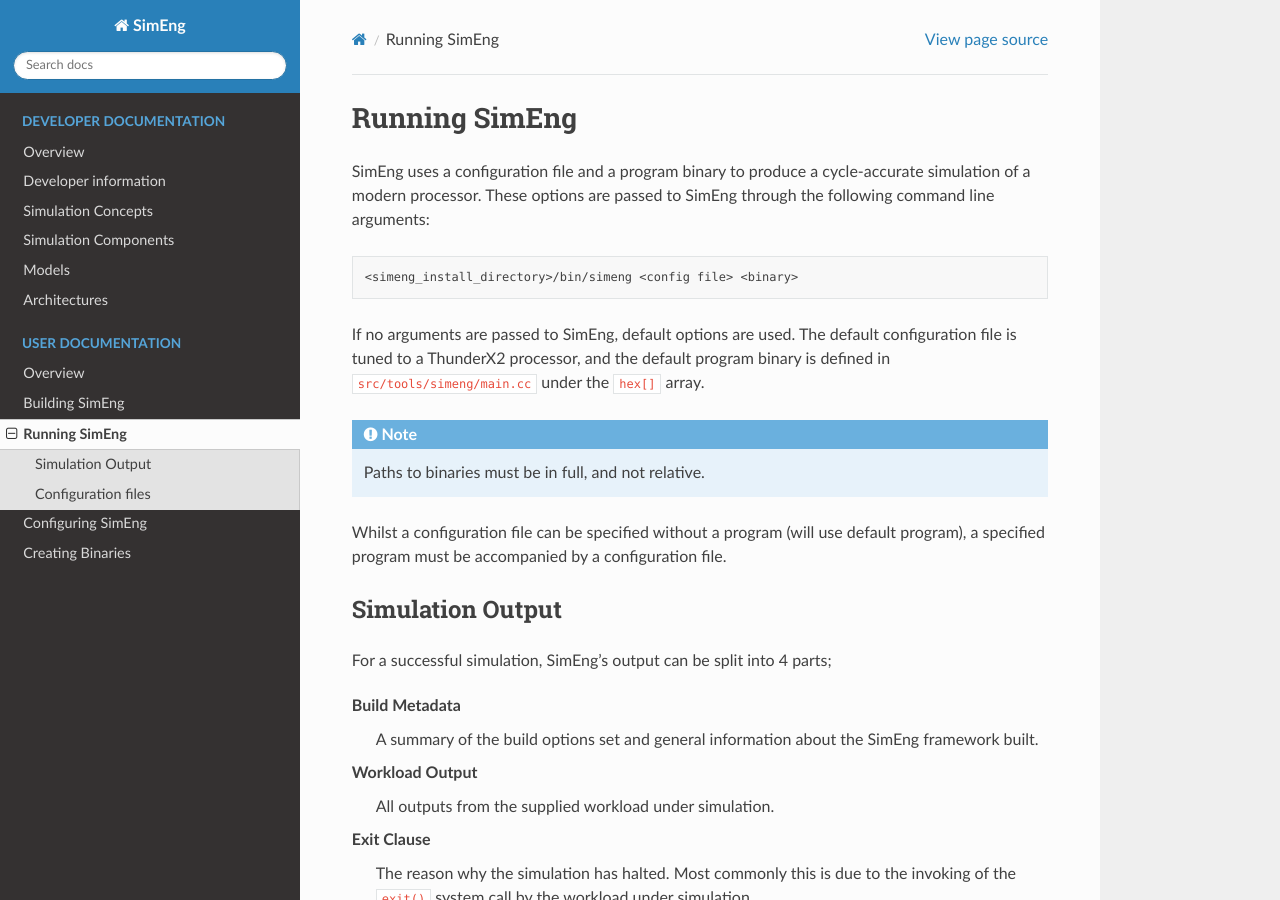
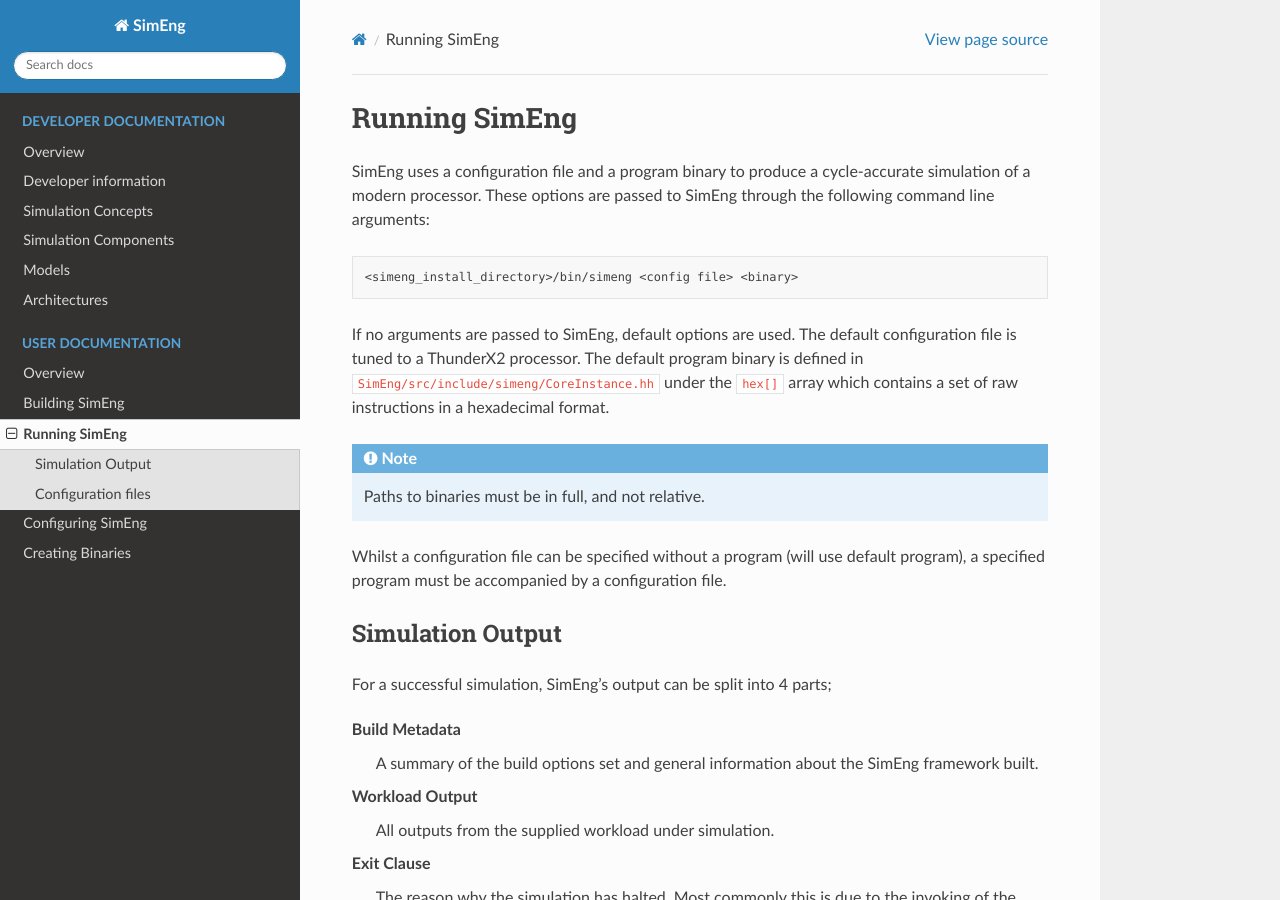
Before and after one commit to UoB-HPC/SimEng, a Sphinx documentation site: the page built from docs/sphinx/user/running_simeng.rst, in a window 1280 px wide and 900 px high. Built offline with Sphinx 7.4.7 and the Read the Docs theme 2.0.0, drawn with Linux system fonts in a browser that asks for light colours; pages that are not in the unit, such as notebooks, are missing from menus.

Commit message:
Updated documentation for hex[] usage SE-169

```diff
--- a/docs/sphinx/user/running_simeng.rst
+++ b/docs/sphinx/user/running_simeng.rst
@@ -7,7 +7,7 @@
 
         <simeng_install_directory>/bin/simeng <config file> <binary>
 
-If no arguments are passed to SimEng, default options are used. The default configuration file is tuned to a ThunderX2 processor, and the default program binary is defined in ``src/tools/simeng/main.cc`` under the ``hex[]`` array.
+If no arguments are passed to SimEng, default options are used. The default configuration file is tuned to a ThunderX2 processor. The default program binary is defined in ``SimEng/src/include/simeng/CoreInstance.hh`` under the ``hex[]`` array which contains a set of raw instructions in a hexadecimal format.
 
 .. Note:: Paths to binaries must be in full, and not relative.
 
```
